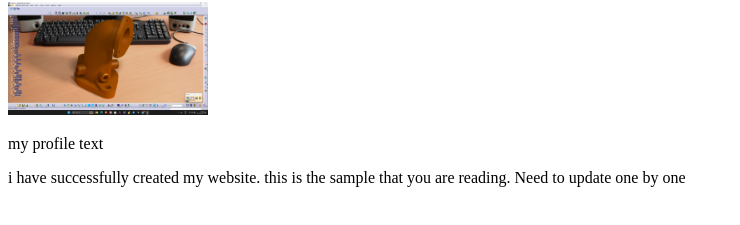
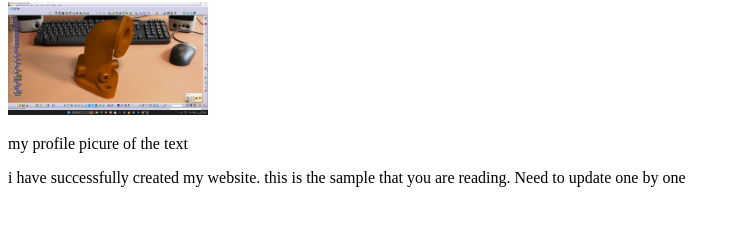
Before and after one commit to Vkishorekumar15/WEBSITE, a plain HTML site: page index.html in a window 1280 px wide. Shown: the part 136-361 px from the top of the page, without its empty margins (0-740 px from the left). Drawn offline with Linux system fonts and the light colour scheme.

Commit message:
changed para 1 line

```diff
--- a/index.html
+++ b/index.html
@@ -9,7 +9,7 @@
     <h1>william</h1>
     <h1>New name</h1>
     <img width="200px" src="Screenshot 2024-10-05 182948.png" alt="">
-    <p>my profile text</p>
+    <p>my profile picure of the  text</p>
     <p>i have successfully created my website. this is the sample that you are reading. Need to update one by one</p>
 </body>
 </html>
```
